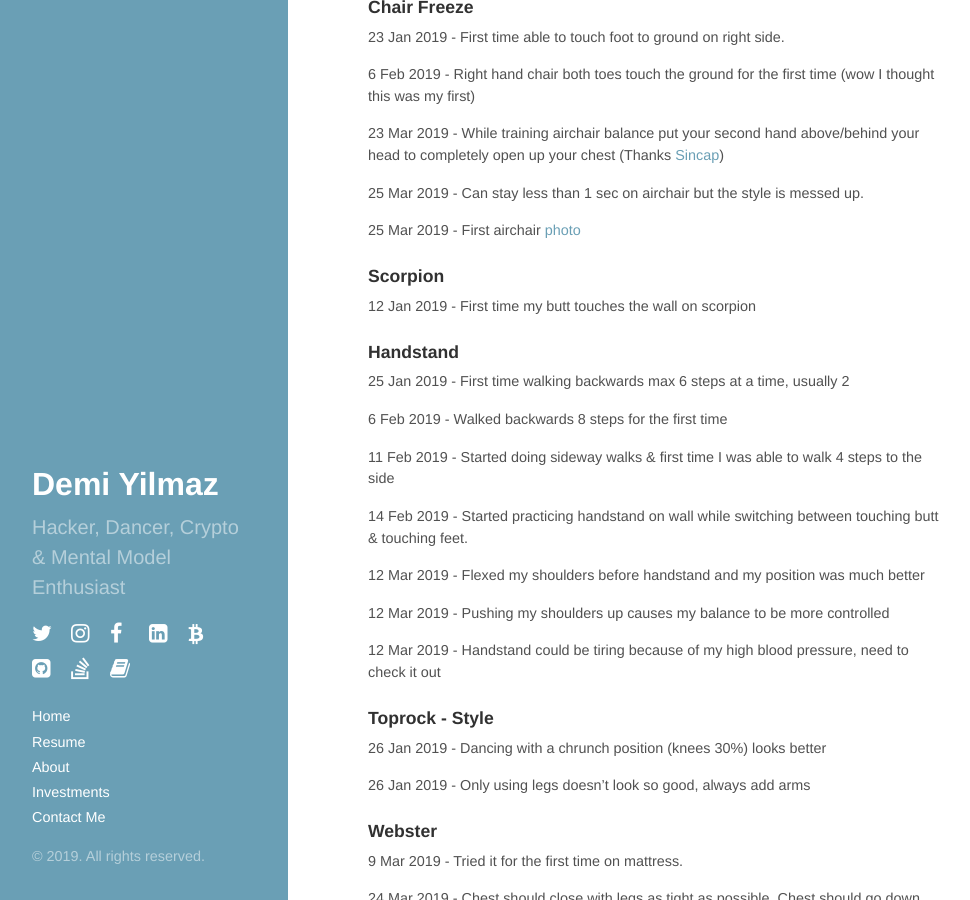
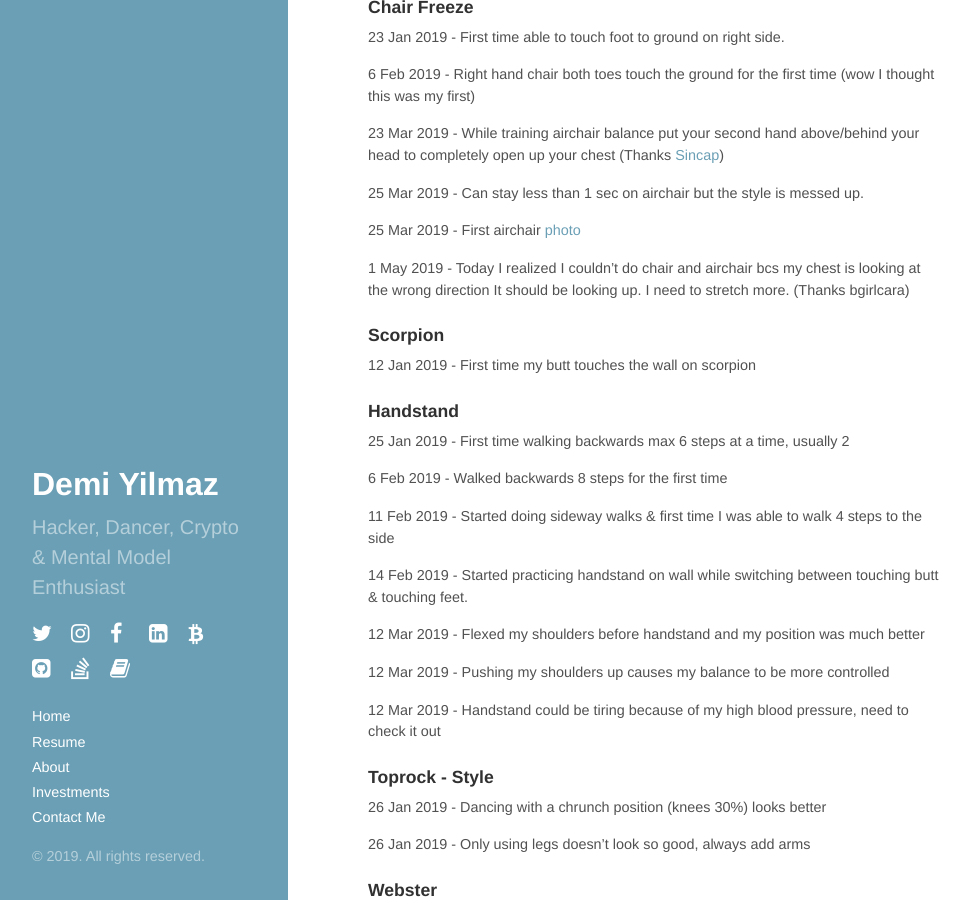
Before and after one commit to demiculus/demiculus.github.io, a Jekyll site: the page built from breaking.md, in a window 1280 px wide and 900 px high, scrolled down 2496 px. Shown: the whole window, without its empty margins (0-970 px from the left). Built offline with Jekyll 4.4.1, drawn with Linux system fonts in a browser that asks for light colours; nearby versions of some CDN libraries.

Commit message:
some general

```diff
--- a/breaking.md
+++ b/breaking.md
@@ -109,6 +109,9 @@ Apr 25 - My hips were always in the center. First time hips moved to the side.
 
 25 Mar 2019 - First airchair [photo](https://www.instagram.com/p/Bvdt9CCgArM/)
 
+1 May 2019 - Today I realized I couldn't do chair and airchair bcs my chest is looking at the wrong direction
+It should be looking up. I need to stretch more. (Thanks bgirlcara)
+
 ### Scorpion
 
 12 Jan 2019 - First time my butt touches the wall on scorpion
```
Also changed, not shown: about.md (+1 -1 lines), index.md (+3 -1 lines), investments.md (+1 -3 lines).
